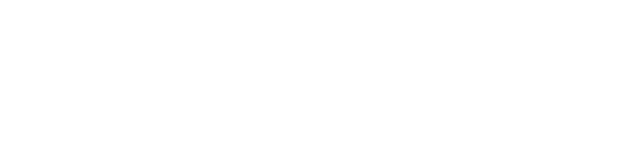
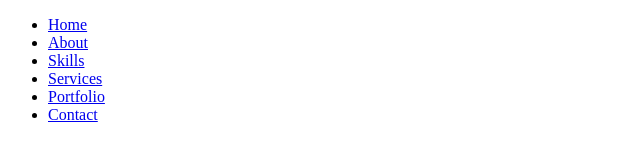
Before and after one commit to Mohamed-sdz/Mohamed-sdz.github.io, a plain HTML site: page index.html in a window 1280 px wide. Shown: the whole page, without its empty margins (0-640 px from the left). Drawn offline with Linux system fonts and the light colour scheme.

Commit message:
index.html

```diff
--- a/index.html
+++ b/index.html
@@ -9,3 +9,16 @@
     <link href="https://cdnjs.cloudflare.com/ajax/libs/font-awesome/5.15.4/css/all.min.css" rel="stylesheet">
     <link href="style.css" rel="stylesheet">
 </head>
+<body>
+    <header class="top-bar">
+        <nav>
+            <ul>
+                <li><a href="#intro">Home</a></li>
+                <li><a href="#about">About</a></li>
+                <li><a href="#skills">Skills</a></li>
+                <li><a href="#services">Services</a></li>
+                <li><a href="#portfolio">Portfolio</a></li>
+                <li><a href="#contact">Contact</a></li>
+            </ul>
+        </nav>
+    </header>
```
